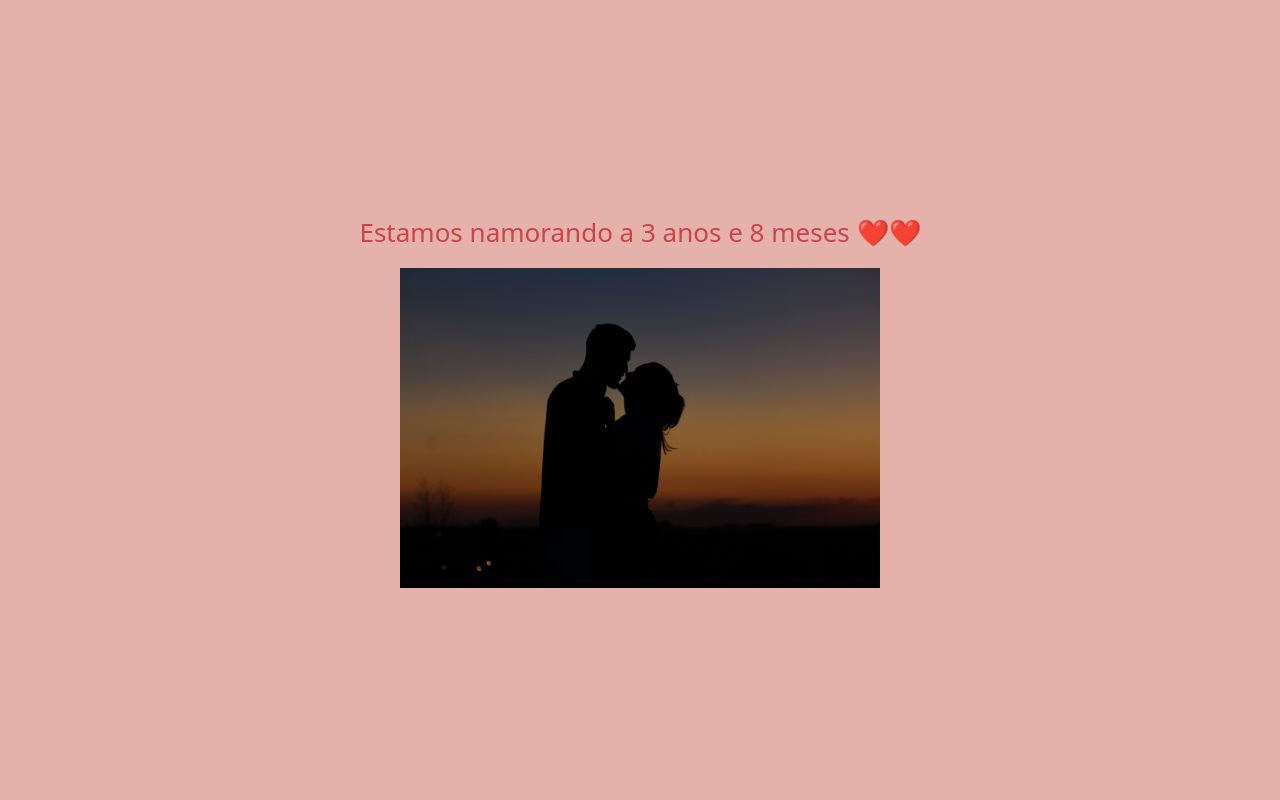
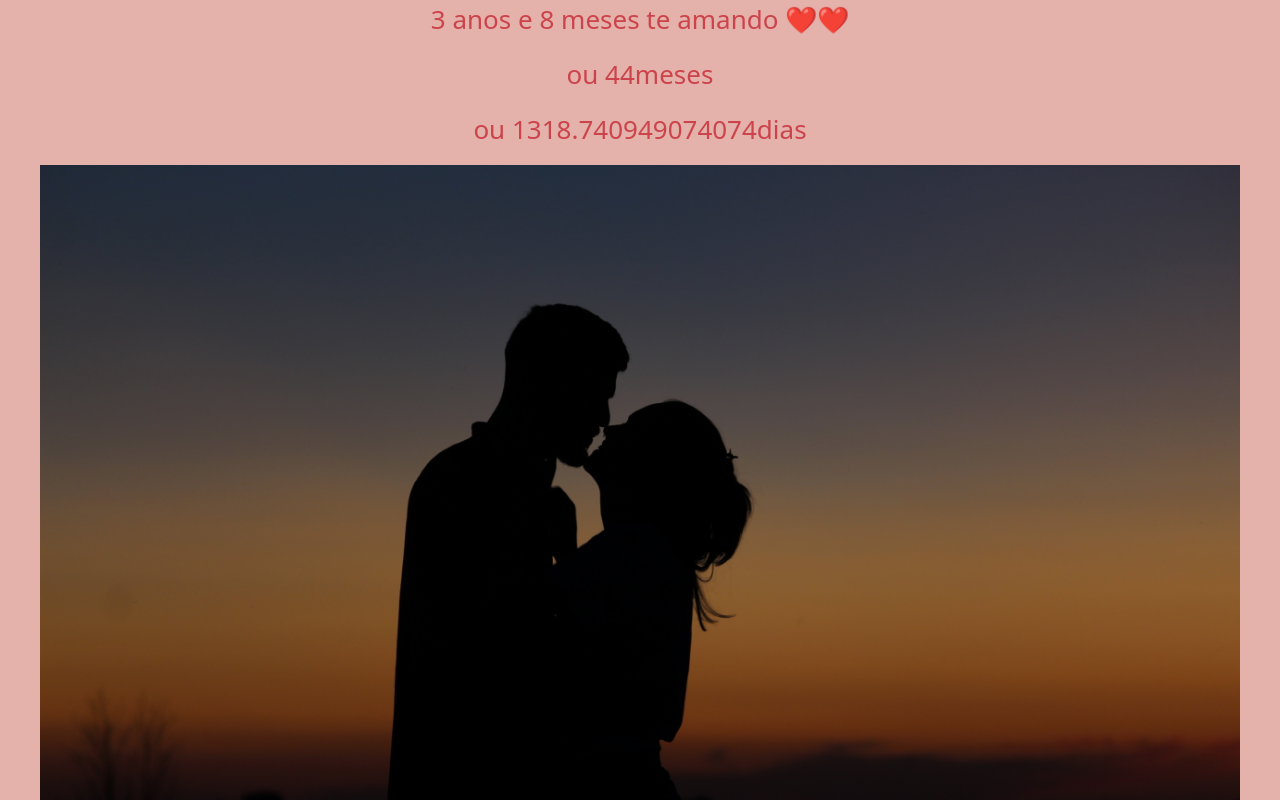
Before and after one commit to Gustavobedimm/app-data, a React (Create React App) app: page / in a window 1280 px wide. Shown: the top 800 px of the page. Built offline with nearby package versions, Linux system fonts and the light colour scheme.

Commit message:
correcao

```diff
--- a/src/App.css
+++ b/src/App.css
@@ -3,7 +3,7 @@
 }
 
 .App-logo {
-  height: 40vmin;
+  height: 100vmin;
   pointer-events: none;
 }
 
--- a/src/App.js
+++ b/src/App.js
@@ -4,6 +4,8 @@ import "./App.css";
 
 function App() {
   const [texto, setTexto] = useState("");
+  const [texto2, setTexto2] = useState("");
+  const [texto3, setTexto3] = useState("");
 
   useEffect(() => {
     function calcula() {
@@ -17,7 +19,10 @@ function App() {
       const diffInDays = diffInMs / (1000 * 60 * 60 * 24);
       var mesesTotal = (dataAtual.getFullYear() - dataNascimento.getFullYear())*12 + (dataAtual.getMonth() - dataNascimento.getMonth());
       const mesesRestantes = mesesTotal - (idade * 12);
-      setTexto("Estamos namorando a "+idade+" anos e "+mesesRestantes+ " meses ❤️❤️")
+      setTexto(idade+" anos e "+mesesRestantes+ " meses te amando ❤️❤️")
+      setTexto2("ou " + mesesTotal + "meses")
+      setTexto3("ou " + diffInDays + "dias")
+
     }
     calcula();
   }, []);
@@ -27,6 +32,12 @@ function App() {
         <p>
           {texto}
         </p>
+        <p>
+          {texto2}
+        </p>
+        <p>
+          {texto3}
+        </p>
         <img className="App-logo" src={img1} />
       </header>
     </div>
```
